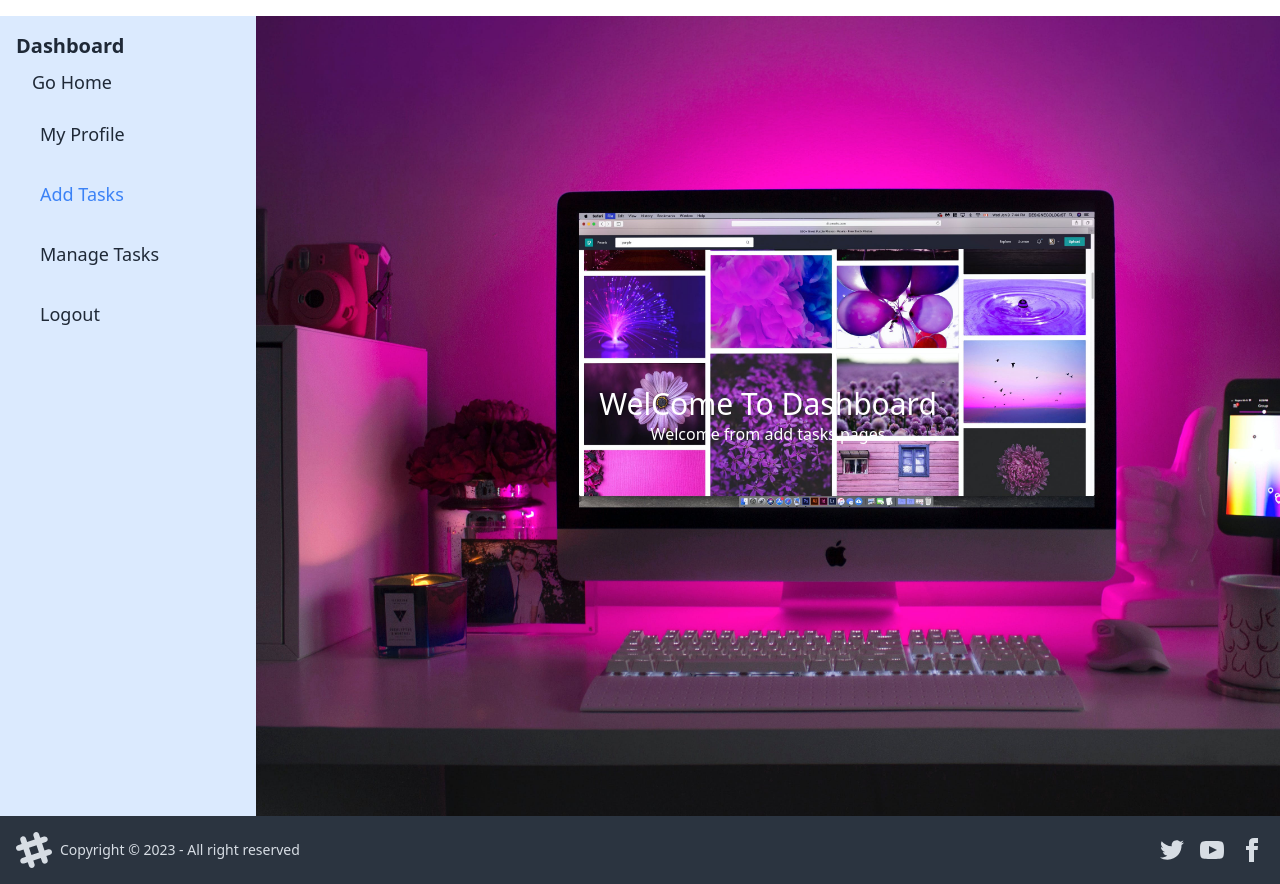
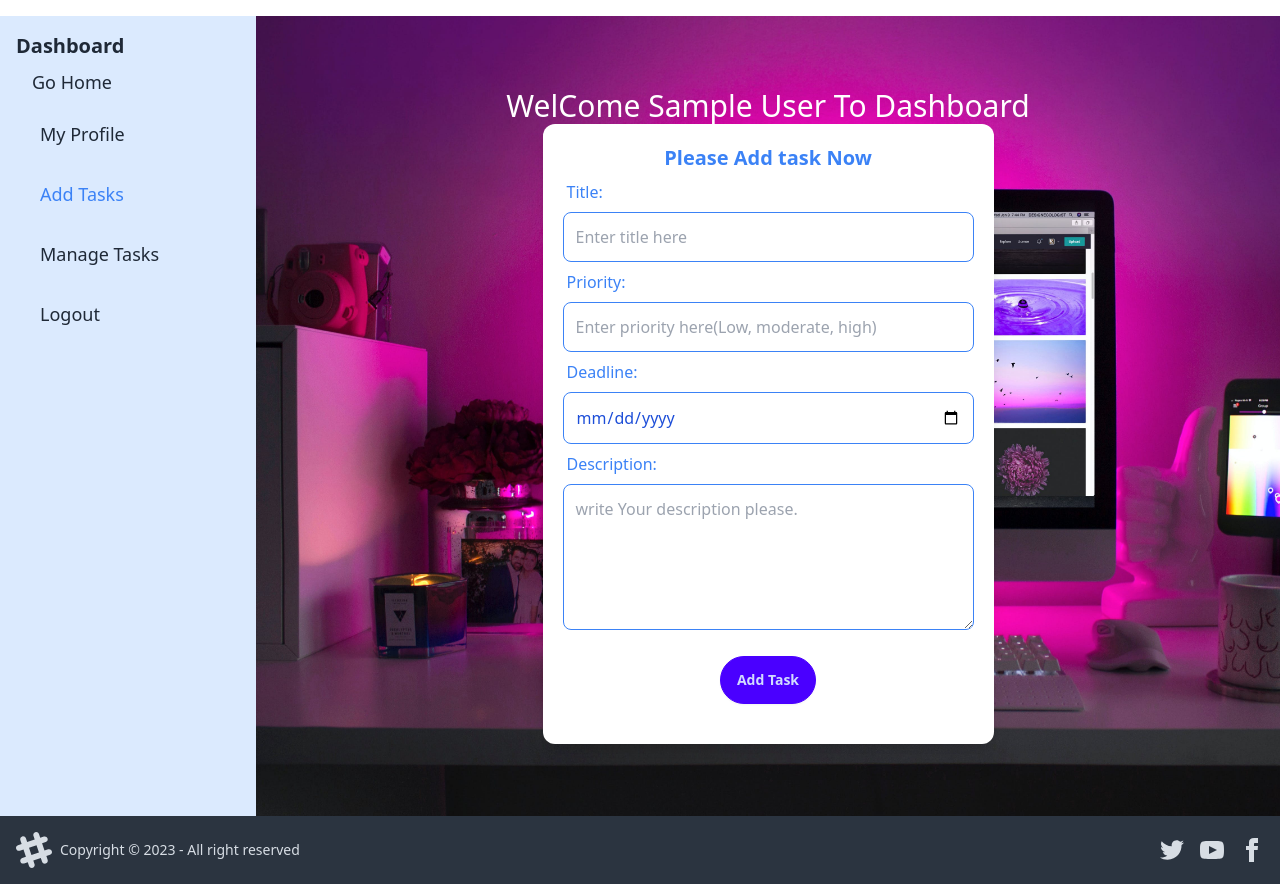
Before and after one commit to Rifat-Shuvo/taskmanage, a React (Vite) app: page /dashboard/add in a window 1280 px wide. Built offline with nearby package versions, Linux system fonts and the light colour scheme; no server answers; sample sign-in values are in the browser's storage.

Commit message:
Some funtionality added

```diff
--- a/package.json
+++ b/package.json
@@ -10,6 +10,8 @@
     "preview": "vite preview"
   },
   "dependencies": {
+    "@tanstack/react-query": "^5.14.2",
+    "axios": "^1.6.2",
     "firebase": "^10.7.1",
     "localforage": "^1.10.0",
     "match-sorter": "^6.3.1",
--- /dev/null
+++ b/src/Componenets/Task.jsx
@@ -0,0 +1,17 @@
+import React from 'react';
+
+const Task = ({item}) => {
+    const {title, priority, status, _id, deadline} = item
+    return (
+        <div className="card bg-primary text-primary-content">
+  <div className="card-body">
+    <h2 className="card-title">{title}</h2>
+    <p>status: {status}</p>
+    <p>Priority: {priority}</p>
+    <p>Deadline: {deadline}</p>
+  </div>
+</div>
+    );
+};
+
+export default Task;
--- /dev/null
+++ b/src/Hooks/useAll.jsx
@@ -0,0 +1,20 @@
+
+import { useQuery } from '@tanstack/react-query';
+import axios from 'axios';
+import { useContext } from 'react';
+import { AuthContext } from '../providers/Authentication';
+
+
+const useAll = () => {
+    const {user} = useContext(AuthContext)
+   const {data: all = [], isLoading, refetch} = useQuery({
+    queryKey: ['alldata'],
+    queryFn: async ()=>{
+     const res = await axios.get(`https://server-task-three.vercel.app/all/${user.email}`)
+      return res.data
+    }
+   })
+   return [all, isLoading, refetch]
+};
+
+export default useAll;
--- a/src/Pages/Dashboard/Addtask.jsx
+++ b/src/Pages/Dashboard/Addtask.jsx
@@ -1,9 +1,65 @@
-import React from 'react';
+import axios from 'axios';
+import React, { useContext } from 'react';
+import { AuthContext } from '../../providers/Authentication';
+import Swal from 'sweetalert2';
 
 const Addtask = () => {
+    const {user} = useContext(AuthContext)
+    const handleAdd = (e)=>{
+        e.preventDefault()
+        const form = e.target
+        const title = form.title.value
+        const priority = form.priority.value
+        const deadline = form.deadlines.value
+        const description = form.description.value
+        const email = user.email
+        const status = 'todo'
+        const addinfo = {
+            title, priority, deadline, email, status
+        }
+        axios.post('https://server-task-three.vercel.app/add', addinfo)
+        .then(res=>{
+            if (res.data.insertedId) {
+                Swal.fire({
+                    title: "Success",
+                    text: "user created successfully!",
+                    icon: "success"
+                  });
+                }
+        })
+        .catch(err=>{
+            console.log(err);
+        })
+        // console.log(title,priority,deadline,description,email);
+    }
     return (
         <div>
-           Welcome from add tasks pages
+          <div className='bg-base-100 text-blue-700 p-5 rounded-xl shadow-xl '>
+                <h1 className='text-center text-xl font-bold text-blue-500'> Please Add task Now</h1>
+                <form onSubmit={handleAdd}>
+                    <label className='label'>
+                        <span className='text-blue-500 font-medium'>Title:</span>
+                    </label>
+                    <input className='border border-blue-500 rounded-lg w-full p-3' type="text" name="title" placeholder='Enter title here' required />
+                    <label className='label'>
+                        <span className='text-blue-500 font-medium'>Priority:</span>
+                    </label>
+                    <input className='border border-blue-500 rounded-lg w-full p-3' type="text" name="priority" placeholder='Enter priority here(Low, moderate, high)' />
+                    <label className='label'>
+                        <span className='text-blue-500 font-medium'>Deadline:</span>
+                    </label>
+                    <input className='border border-blue-500 rounded-lg w-full p-3' type="date" placeholder='select date' name="deadlines" />
+                    <label className='label'>
+                        <span className='text-blue-500 font-medium'>Description:</span>
+                    </label>
+                    <textarea className='p-3 border border-blue-500 rounded-lg' name="description" cols="40" placeholder='write Your description please.' rows="5"></textarea>
+
+                    <div className='my-5 text-center'>
+                        <button className='btn btn-primary rounded-full'>Add Task</button>
+                    </div>
+
+                </form>
+            </div>
         </div>
     );
 };
--- a/src/Pages/Dashboard/Dashboard.jsx
+++ b/src/Pages/Dashboard/Dashboard.jsx
@@ -1,15 +1,27 @@
 import React, { useContext } from 'react';
-import { Link, NavLink, Outlet } from 'react-router-dom';
+import { Link, NavLink, Outlet, useNavigate } from 'react-router-dom';
 import Footer from '../../Componenets/Footer';
+import { AuthContext } from '../../providers/Authentication';
+import Swal from 'sweetalert2';
 
 
 const Dashboard = () => {
-
+    const {user, logOut} = useContext(AuthContext)
+    const navigate = useNavigate()
+    console.log(user);
 // console.log(user);
  const handleSignOut=()=>{
     logOut()
-    .then()
-    .catch()
+    .then(()=>{
+
+            Swal.fire({
+                title: "Good job!",
+                text: "You successfully Logout!",
+                icon: "success"
+              });
+              navigate('/')
+
+    })
 }
     const dashboardlinks = <>
         <li className='p-2 text-lg'> <NavLink to={'/dashboard/profile'} className={({ isActive }) => (isActive ? 'text-blue-500' : '')}>My Profile</NavLink></li>
@@ -23,7 +35,7 @@ const Dashboard = () => {
                 <div className="drawer-content bg-cover text-white bg-[url('/Banner.jpg')] flex flex-col items-center justify-center">
                     <label htmlFor="my-drawer-2" className="btn btn-primary drawer-button md:hidden">Open Menu</label>
 
-                    <h1 className='text-3xl text-center'>WelCome  To Dashboard</h1>
+                    <h1 className='text-3xl text-center'>WelCome {user?.displayName} To Dashboard</h1>
 
                     <Outlet></Outlet>
                 </div>
--- a/src/Pages/Dashboard/Managetask.jsx
+++ b/src/Pages/Dashboard/Managetask.jsx
@@ -1,11 +1,78 @@
 import React from 'react';
+import useAll from '../../Hooks/useAll';
+import Task from '../../Componenets/Task';
+
 
 const Managetask = () => {
-    return (
-        <div>
-            Hello from manage task pages
-        </div>
-    );
+  const [all, isLoading, refetch] = useAll()
+  // {isLoading? console.log('loading') : console.log(all)}
+  const todo = all.filter(item => item.status === 'todo')
+  const ongoing = all.filter(item => item.status === 'ongoing')
+  const completed = all.filter(item => item.status === 'completed')
+  console.log(todo);
+  const dragging = (e,id)=>{
+    e.dataTransfer.setData(e,id)
+    console.log('dragging', id);
+  }
+  const dragover = (e)=>{
+    e.preventDefault(e)
+  }
+
+  const drop = (e)=>{
+    e.dataTransfer.getData(id)
+    console.log('dropping', id);
+  }
+
+  return (
+    <div className='grid grid-cols-1 md:grid-cols-3 gap-5'>
+
+      {isLoading ? <><h1>please wait....</h1></> :
+      <>
+      <div className='grid gap-3 grid-cols-1'>
+        <h1 className='text-center font-bold text-blue-50 font-5xl'>Todo</h1>
+      {
+
+          todo.map(item =>
+          <div key={item._id}>
+                <div draggable onDragStart={(e)=>dragging(e,item._id)}>
+                <Task item={item}></Task>
+                </div>
+              </div>
+            )
+      }
+      </div>
+      <div className='grid gap-3 grid-cols-1'>
+      <h1 className='text-center font-bold text-blue-50 font-5xl'>Ongoing</h1>
+      {
+
+          ongoing.map(item =>
+
+              <div key={item._id}>
+                <div droppable onDragOver={(e)=>dragover(e)} onDrop={(e)=>drop(e)}>
+                <Task item={item}></Task>
+                </div>
+              </div>
+            )
+      }
+      </div>
+      <div className='grid gap-3 grid-cols-1'>
+      <h1 className='text-center font-bold text-blue-50 font-5xl'>Completed</h1>
+      {
+
+          completed.map(item =>
+
+              <div key={item._id}>
+                <div>
+                <Task item={item}></Task>
+                </div>
+              </div>
+           )
+      }
+      </div>
+      </>
+      }
+    </div>
+  );
 };
 
 export default Managetask;
--- a/src/Pages/Dashboard/Myprofile.jsx
+++ b/src/Pages/Dashboard/Myprofile.jsx
@@ -1,9 +1,25 @@
-import React from 'react';
+import React, { useContext } from 'react';
+import { AuthContext } from '../../providers/Authentication';
 
 const Myprofile = () => {
+    const {user} = useContext(AuthContext)
+
     return (
-        <div>
-            Welcome from my profile pages
+        <div className='text-blue-500'>
+            <div className="card w-96 bg-base-100 shadow-xl">
+                <figure><img src={user.photoURL} alt="Shoes" /></figure>
+                <div className="card-body">
+                    <h2 className="card-title">
+                        {user.displayName}
+                        <div className="badge badge-secondary">Welcome</div>
+                    </h2>
+                    <p>Welcome this site.</p>
+                    <div className="card-actions justify-end">
+                        <div className="badge badge-outline">signin time: {user.metadata.lastSignInTime}</div>
+                        <div className="badge badge-outline">{user.email}</div>
+                    </div>
+                </div>
+            </div>
         </div>
     );
 };
--- a/src/main.jsx
+++ b/src/main.jsx
@@ -6,12 +6,17 @@ import { RouterProvider } from 'react-router-dom'
 import Routes from './Componenets/Routes.jsx'
 
 import Authentication from './providers/Authentication.jsx'
+import { QueryClient, QueryClientProvider } from '@tanstack/react-query'
+
+const queryClient = new QueryClient()
 
 ReactDOM.createRoot(document.getElementById('root')).render(
   <React.StrictMode>
-   <Authentication>
-   <RouterProvider router={Routes}>
-    </RouterProvider>
-   </Authentication>
+    <QueryClientProvider client={queryClient}>
+      <Authentication>
+        <RouterProvider router={Routes}>
+        </RouterProvider>
+      </Authentication>
+    </QueryClientProvider>
   </React.StrictMode>,
 )
--- /dev/null
+++ b/src/providers/Privateroute.jsx
@@ -0,0 +1,16 @@
+import React, { useContext } from 'react';
+import { AuthContext } from './Authentication';
+import { Navigate } from 'react-router-dom';
+
+const Privateroute = ({children}) => {
+    const {user, loading} = useContext(AuthContext)
+    if (loading) {
+        return <h1>pleasr wait....</h1>
+    }
+    if (user) {
+        return children
+    }
+    return <Navigate to={'/login'}></Navigate>
+};
+
+export default Privateroute;
```
Also changed, not shown: src/Componenets/Routes.jsx (+5 -4 lines), 1 other file (tests, documents, lock files or other folders).
